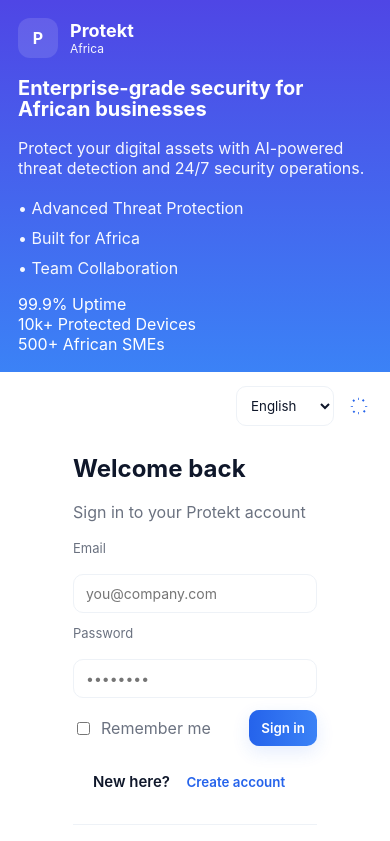
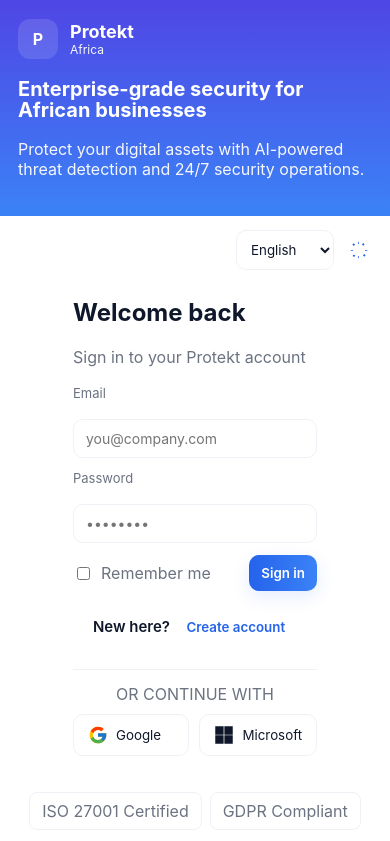
Before and after one commit to Raekwon-OG/protekt, a React (Vite) app in the folder apps/web/: page / in a window 390 px wide. Shown: the top 841 px of the page. Built offline with nearby package versions, Linux system fonts and the light colour scheme.

Commit message:
chore: trim landing hero on mobile

```diff
--- a/apps/web/src/styles/globals.css
+++ b/apps/web/src/styles/globals.css
@@ -295,6 +295,8 @@
   .landing-root { flex-direction: column; }
   .landing-hero { order: 0; padding: 28px; }
   .hero-headline { font-size: 26px; }
+  .hero-features,
+  .hero-stats { display: none; }
   .landing-auth { width: 100%; padding: 20px; }
   .auth-card { max-width: 100%; margin: 0 auto; }
   .logo { width:40px; height:40px; }
```
